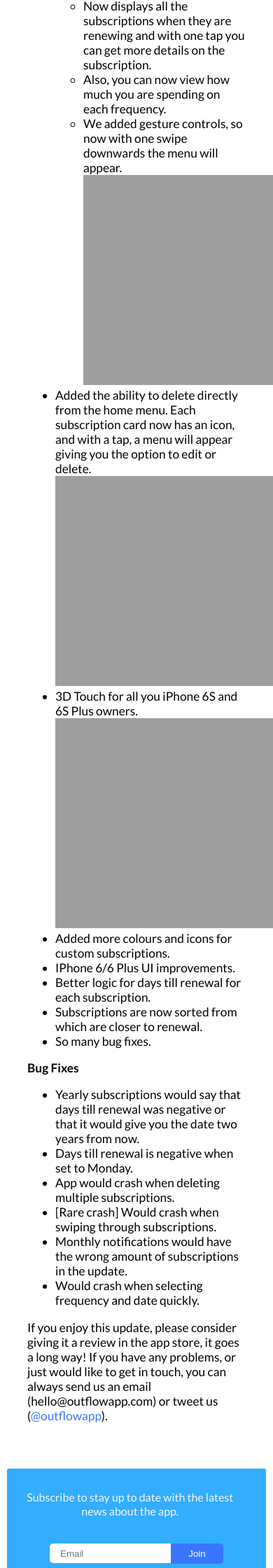
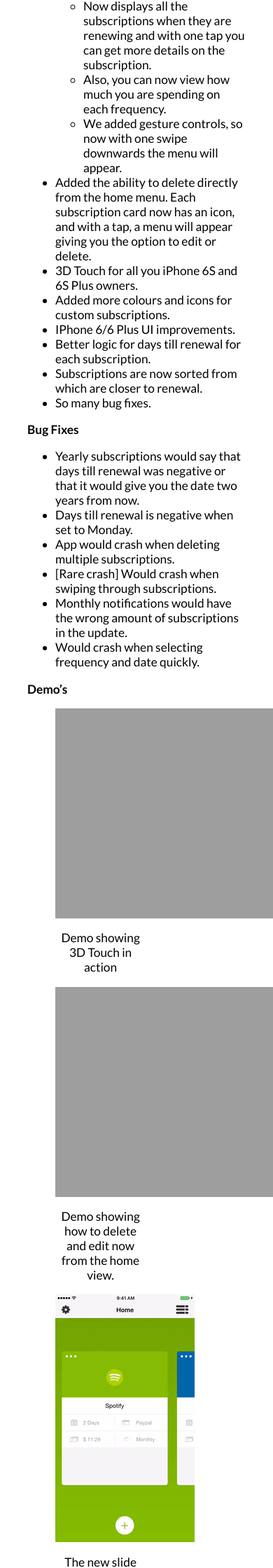
Before and after one commit to outflowapp/outflowapp.github.io, a Jekyll site: the page built from _posts/2016-02-27-2.0.markdown, in a window 390 px wide. Shown: the part 528-2768 px from the top of the page at 70% size. Built offline with Jekyll 4.4.1, drawn with Linux system fonts in a browser that asks for light colours; some of the changed text lies outside the part shown.

Commit message:
Adjust post so that demo looks good

```diff
--- a/_posts/2016-02-27-2.0.markdown
+++ b/_posts/2016-02-27-2.0.markdown
@@ -11,12 +11,9 @@ The long awaited 2.0 version of Outflow. We have been listening and we understan
     - Now displays all the subscriptions when they are renewing and with one tap you can get more details on the subscription.
     - Also, you can now view how much you are spending on each frequency.
     - We added gesture controls, so now with one swipe downwards the menu will appear.
-![Slide down menu gif](http://outflowapp.com/assets/img/3D-Touch-Demo.gif)
 
 - Added the ability to delete directly from the home menu. Each subscription card now has an icon, and with a tap, a menu will appear giving you the option to edit or delete.
-![Slide down menu gif](http://outflowapp.com/assets/img/3D-Touch-Demo.gif)
 - 3D Touch for all you iPhone 6S and 6S Plus owners.
-![Edit/Delete Demo Gif](http://outflowapp.com/assets/img/Edit-Delete-Demo.gif)
 - Added more colours and icons for custom subscriptions.
 - IPhone 6/6 Plus UI improvements.
 - Better logic for days till renewal for each subscription.
@@ -24,6 +21,7 @@ The long awaited 2.0 version of Outflow. We have been listening and we understan
 - So many bug fixes.
 
 **Bug Fixes**
+
 - Yearly subscriptions would say that days till renewal was negative or that it would give you the date two years from now.
 - Days till renewal is negative when set to Monday.
 - App would crash when deleting multiple subscriptions.
@@ -31,4 +29,21 @@ The long awaited 2.0 version of Outflow. We have been listening and we understan
 - Monthly notifications would have the wrong amount of subscriptions in the update.
 - Would crash when selecting frequency and date quickly.
 
-If you enjoy this update, please consider giving it a review in the app store, it goes a long way! If you have any problems, or just would like to get in touch, you can always send us an email (hello@outflowapp.com) or tweet us ([@outflowapp](https://twitter.com/kirkbyo_)).
+**Demo's**
+
+<ul id="demo-display">
+   <li>
+      <img src="http://outflowapp.com/assets/img/3D-Touch-Demo.gif" alt="3D Touch Demo"/>
+      <p>Demo showing 3D Touch in action</p>
+   </li>
+   <li>
+      <img src="http://outflowapp.com/assets/img/Edit-Delete-Demo.gif" alt="Edit Delete Demo"/>
+      <p>Demo showing how to delete and edit now from the home view.</p>
+   </li>
+   <li>
+      <img src="http://outflowapp.com/assets/img/Slidedown-demo.gif" alt="Slide Down Demo GIF"/>
+      <p>The new slide down menu in action.</p>
+   </li>
+</ul>
+
+<p class="clear">If you enjoy this update, please consider giving it a review in the app store, it goes a long way! If you have any problems, or just would like to get in touch, you can always send us an email (<a href="mailto:hello@outflowapp.com">hello@outflowapp.com</a>) or tweet us (<a href="https://twitter.com/kirkbyo_">@outflowapp).</p>
--- a/_sass/_article.scss
+++ b/_sass/_article.scss
@@ -30,3 +30,23 @@
 #note ol li {
    padding-bottom: 10px;
 }
+
+#demo-display {
+   width: 100%;
+   list-style: none;
+
+   li {
+      display: inline-block;
+      width: 33.33%;
+      float: left;
+
+      img {
+         display: block;
+         margin: 0 auto;
+      }
+      p {
+         text-align: center;
+         width: 95%;
+      }
+   }
+}
--- a/_sass/_defaults.scss
+++ b/_sass/_defaults.scss
@@ -23,3 +23,7 @@ h1, h2, h3, p {
     -moz-animation: $name 1.5s ease forwardse;
     animation: $name 1.5s ease forwards;
 }
+
+.clear {
+   clear: both;
+}
--- a/_sass/_responsive.scss
+++ b/_sass/_responsive.scss
@@ -21,4 +21,18 @@
    input {
       height: 28px;
    }
+
+   #demo-display li {
+      width: 100%;
+      clear: both;
+      display: block;
+      margin: 0 auto;
+      text-align: center;
+   }
 }
+
+@media screen and (max-width: 900px) {
+   #demo-display li {
+      width: 50%;
+   }
+}
```
